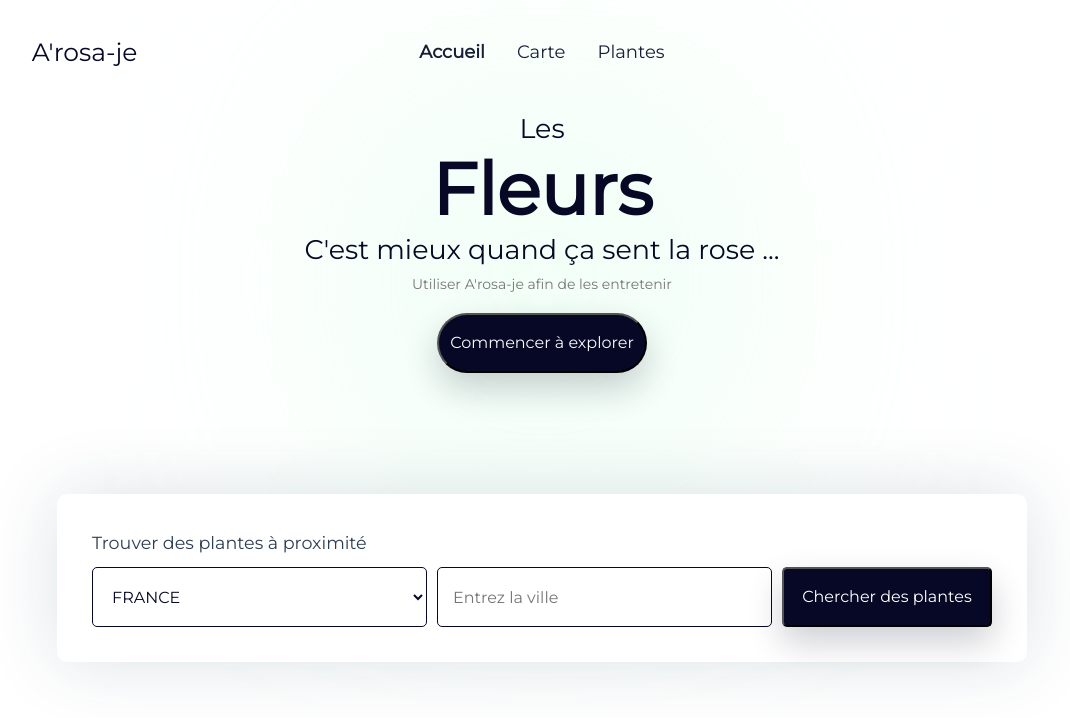
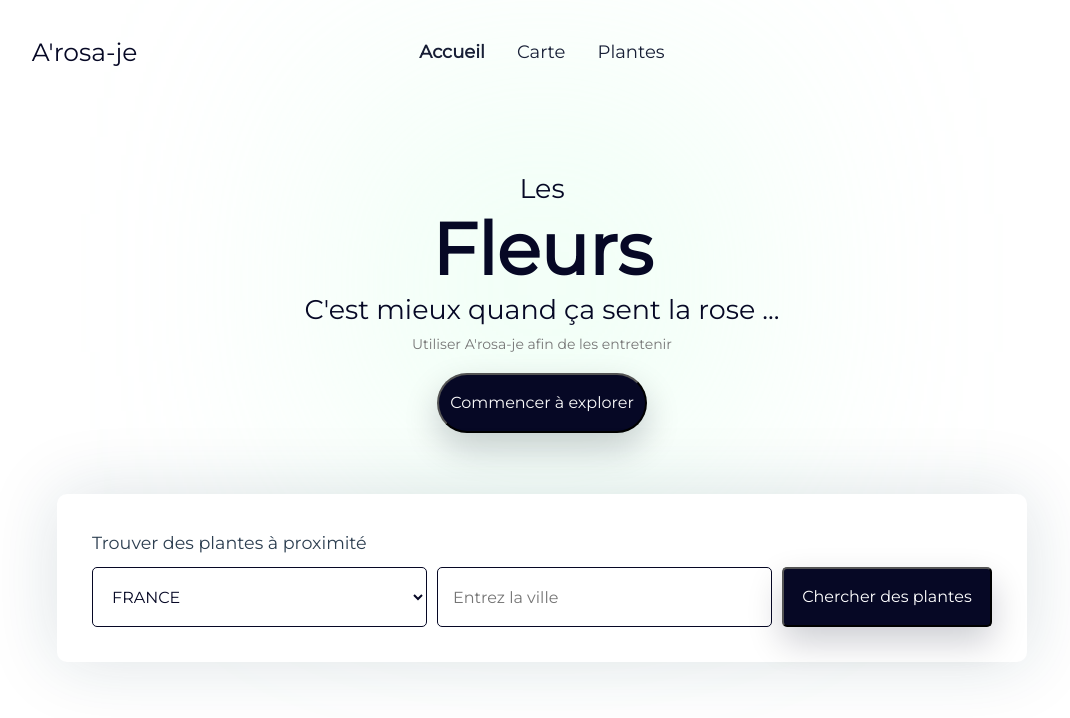
Before and after one commit to elouanb7/MSPR-B3-Deploiement-appli, a Vue app in the folder Front/arosaje/: page / in a window 1280 px wide. Shown: the top 718 px of the page, without its empty margins (98-1168 px from the left). Built offline with nearby package versions, Linux system fonts and the light colour scheme; some icons are missing.

Commit message:
correctif ask list and home

```diff
--- a/Front/arosaje/src/views/AskListView.vue
+++ b/Front/arosaje/src/views/AskListView.vue
@@ -50,7 +50,7 @@ import AskCard from '../components/AskCard.vue'
   flex-direction: column;
   align-items: center;
   text-align: center;
-  margin-top: 150px;
+  margin-top: 175px;
 }
 
 .cards {
@@ -71,5 +71,6 @@ import AskCard from '../components/AskCard.vue'
     line-height: 20px;
     text-align: center;
     color: #FAFAFA;
+    cursor: pointer;
 }
 </style>
--- a/Front/arosaje/src/views/HomeView.vue
+++ b/Front/arosaje/src/views/HomeView.vue
@@ -48,7 +48,7 @@ import SearchComponent from "../components/SearchComponent.vue";
   flex-direction: column;
   align-items: center;
   text-align: center;
-  margin-top: 40px;
+  margin-top: 100px;
 }
 
 p {
```
